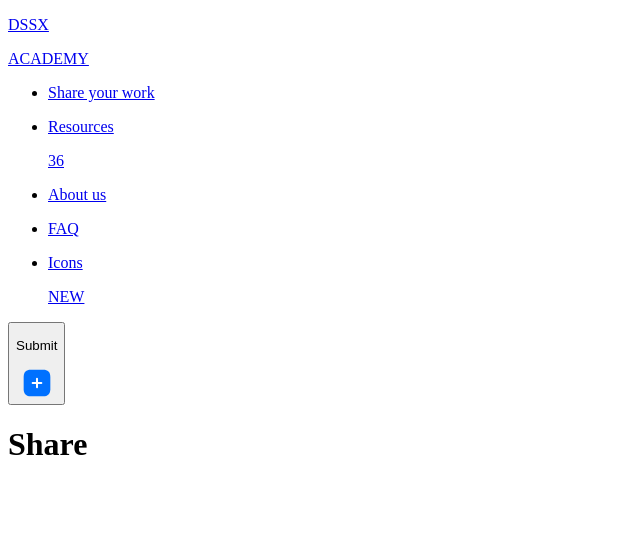
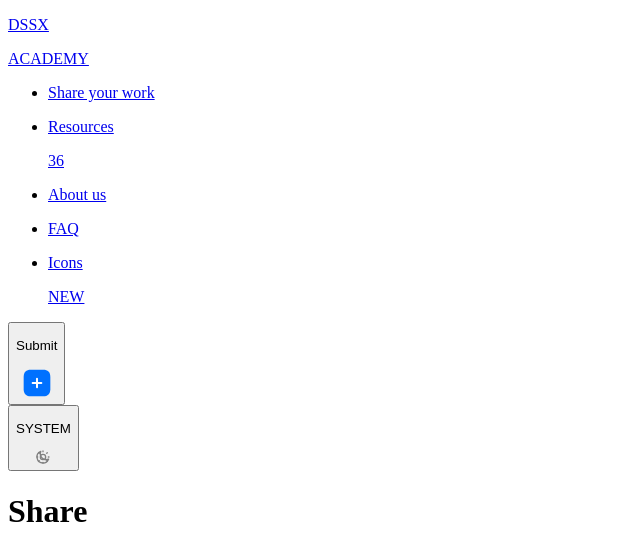
Before and after one commit to mrxnn/uzzn-w, a Next.js app: page / in a window 1280 px wide. Shown: the top 560 px of the page, without its empty margins (0-640 px from the left). Built offline with nearby package versions, Linux system fonts and the light colour scheme.

Commit message:
Transitioned to next-themes for dark mode
- Added next-themes
- Added the toggle theme button

```diff
--- /dev/null
+++ b/components/ThemeToggle.js
@@ -0,0 +1,39 @@
+import { useTheme } from "next-themes";
+
+export default function ThemeToggle() {
+  const { theme, setTheme } = useTheme();
+  return (
+    <button
+      onClick={() => setTheme(theme === "light" ? "dark" : "light")}
+      className="bg-gray-300 dark:bg-gray-800 h-8 flex items-center justify-center rounded-lg px-2 focus:outline-none focus:ring fixed bottom-8 right-8 z-50"
+    >
+      <p className="text-xs font-medium tracking-[3px] text-gray-500 mr-[2px]">
+        {theme && theme.toUpperCase()}
+      </p>
+
+      <svg
+        xmlns="http://www.w3.org/2000/svg"
+        fill="none"
+        viewBox="0 0 24 24"
+        height="16"
+      >
+        <path
+          className={theme === "light" ? "block" : "hidden"}
+          strokeLinecap="round"
+          strokeLinejoin="round"
+          stroke="gray"
+          strokeWidth={2}
+          d="M20.354 15.354A9 9 0 018.646 3.646 9.003 9.003 0 0012 21a9.003 9.003 0 008.354-5.646z"
+        />
+        <path
+          className={theme === "light" ? "hidden" : "block"}
+          strokeLinecap="round"
+          strokeLinejoin="round"
+          stroke="gray"
+          strokeWidth={2}
+          d="M12 3v1m0 16v1m9-9h-1M4 12H3m15.364 6.364l-.707-.707M6.343 6.343l-.707-.707m12.728 0l-.707.707M6.343 17.657l-.707.707M16 12a4 4 0 11-8 0 4 4 0 018 0z"
+        />
+      </svg>
+    </button>
+  );
+}
--- a/package.json
+++ b/package.json
@@ -9,6 +9,7 @@
   },
   "dependencies": {
     "next": "10.0.7",
+    "next-themes": "0.0.12",
     "react": "17.0.1",
     "react-dom": "17.0.1"
   },
--- a/pages/_app.js
+++ b/pages/_app.js
@@ -1,11 +1,14 @@
 import "tailwindcss/tailwind.css";
+import { ThemeProvider } from "next-themes";
 import Navbar from "../components/Navbar";
+import ThemeToggle from "../components/ThemeToggle";
 
 export default function MyApp({ Component, pageProps }) {
   return (
-    <>
+    <ThemeProvider attribute="class">
       <Navbar />
+      <ThemeToggle />
       <Component {...pageProps} />
-    </>
+    </ThemeProvider>
   );
 }
--- a/pages/_document.js
+++ b/pages/_document.js
@@ -8,7 +8,7 @@ class MyDocument extends Document {
 
   render() {
     return (
-      <Html lang="en" className="dark">
+      <Html lang="en">
         <Head />
         <body className="dark:bg-gray-900 dark:text-gray-100">
           <Main />
```
Also changed, not shown: 1 other file (tests, documents, lock files or other folders).
